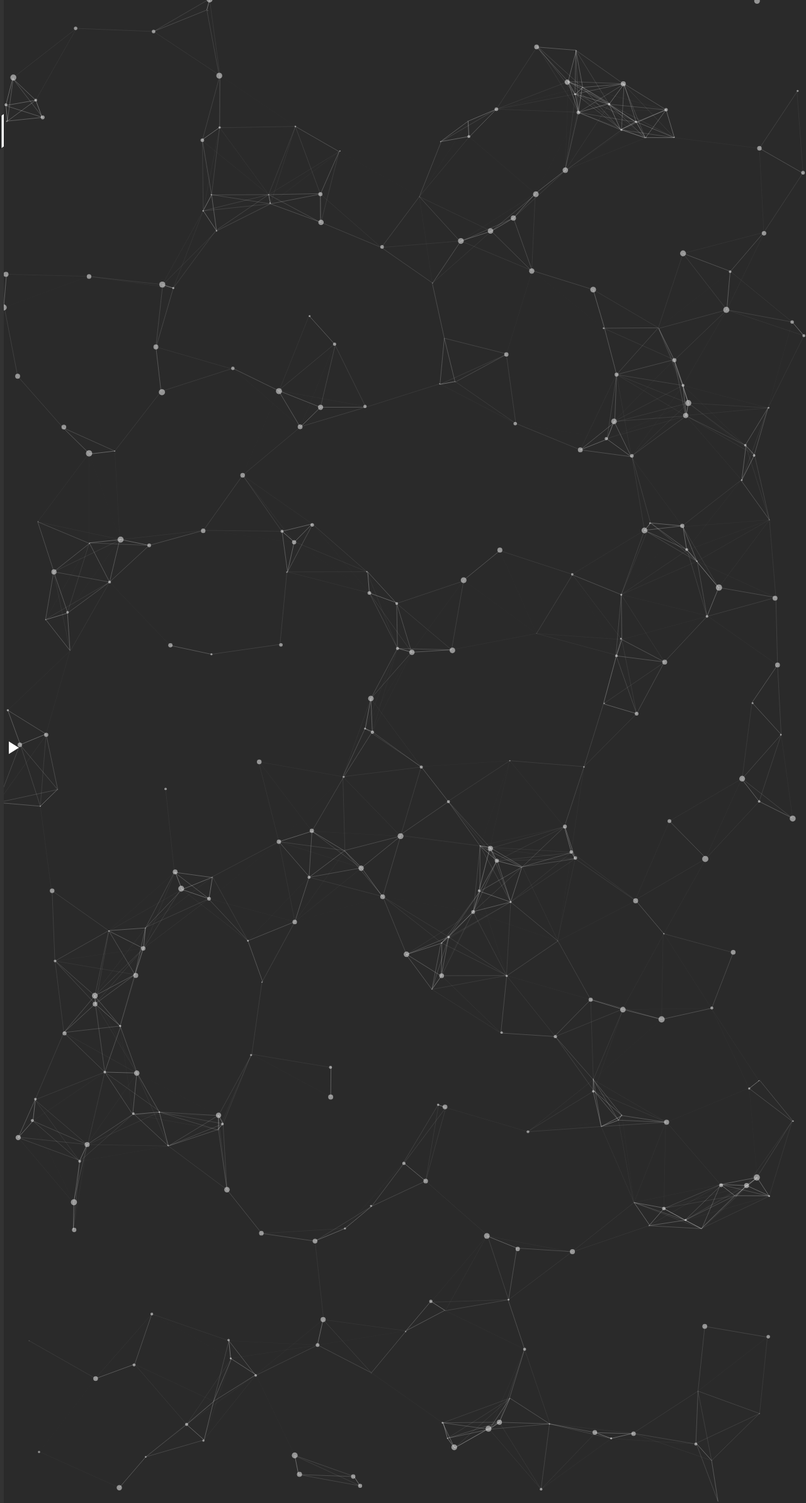
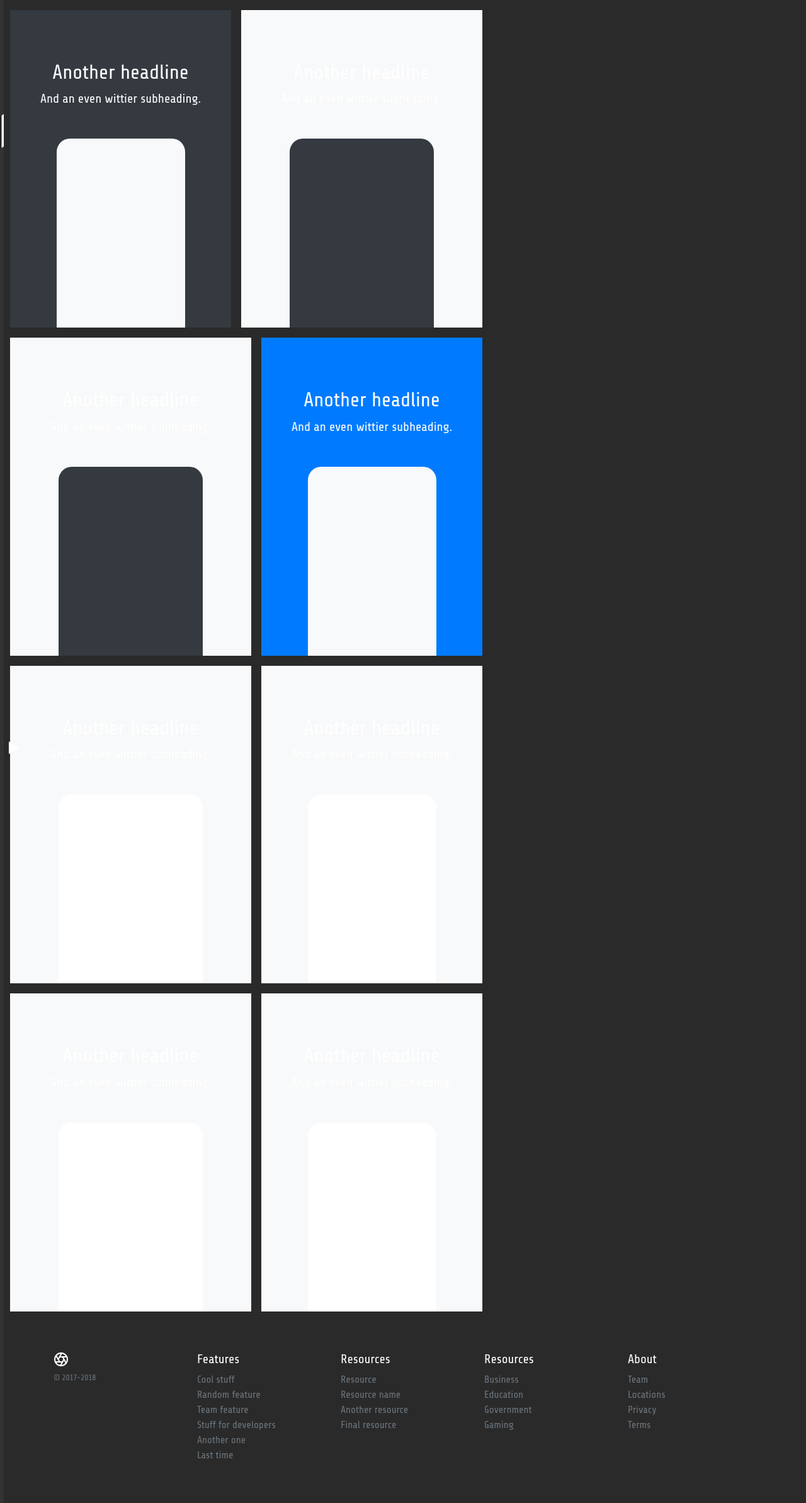
Before and after one commit to basnetsoyuj/GroWithMe, a Django app: page /forum/ in a window 1280 px wide. Shown: the whole page at 63% size. Run offline with Django 3.2, Linux system fonts and the light colour scheme; a user stored in the database is signed in; some libraries are stand-ins or nearby versions.

Commit message:
might be going back in the future

```diff
--- a/forum/templates/forum/forum.html
+++ b/forum/templates/forum/forum.html
@@ -7,12 +7,120 @@
 {% block head_title %}Forum{% endblock %}
 {% block body %}
     {% include 'home/includes/navbar.html' %}
-        <div class="contents">
-            <div id="particles-js"></div>
-            {% load staticfiles %}
-            <script src="{% static 'home/javascript/particles.min.js' %}"></script>
-            <script src="{% static 'home/javascript/app.js' %}"></script>
+    <div class="contents">
+    <div class="d-md-flex flex-md-equal w-100 my-md-3 pl-md-3">
+      <div class="bg-dark mr-md-3 pt-3 px-3 pt-md-5 px-md-5 text-center text-white overflow-hidden">
+        <div class="my-3 py-3">
+          <h2 class="display-5">Another headline</h2>
+          <p class="lead">And an even wittier subheading.</p>
         </div>
+        <div class="bg-light box-shadow mx-auto" style="width: 80%; height: 300px; border-radius: 21px 21px 0 0;"></div>
+      </div>
+      <div class="bg-light mr-md-3 pt-3 px-3 pt-md-5 px-md-5 text-center overflow-hidden">
+        <div class="my-3 p-3">
+          <h2 class="display-5">Another headline</h2>
+          <p class="lead">And an even wittier subheading.</p>
+        </div>
+        <div class="bg-dark box-shadow mx-auto" style="width: 80%; height: 300px; border-radius: 21px 21px 0 0;"></div>
+      </div>
+    </div>
 
+    <div class="d-md-flex flex-md-equal w-100 my-md-3 pl-md-3">
+      <div class="bg-light mr-md-3 pt-3 px-3 pt-md-5 px-md-5 text-center overflow-hidden">
+        <div class="my-3 p-3">
+          <h2 class="display-5">Another headline</h2>
+          <p class="lead">And an even wittier subheading.</p>
+        </div>
+        <div class="bg-dark box-shadow mx-auto" style="width: 80%; height: 300px; border-radius: 21px 21px 0 0;"></div>
+      </div>
+      <div class="bg-primary mr-md-3 pt-3 px-3 pt-md-5 px-md-5 text-center text-white overflow-hidden">
+        <div class="my-3 py-3">
+          <h2 class="display-5">Another headline</h2>
+          <p class="lead">And an even wittier subheading.</p>
+        </div>
+        <div class="bg-light box-shadow mx-auto" style="width: 80%; height: 300px; border-radius: 21px 21px 0 0;"></div>
+      </div>
+    </div>
 
-{% endblock %}
+    <div class="d-md-flex flex-md-equal w-100 my-md-3 pl-md-3">
+      <div class="bg-light mr-md-3 pt-3 px-3 pt-md-5 px-md-5 text-center overflow-hidden">
+        <div class="my-3 p-3">
+          <h2 class="display-5">Another headline</h2>
+          <p class="lead">And an even wittier subheading.</p>
+        </div>
+        <div class="bg-white box-shadow mx-auto" style="width: 80%; height: 300px; border-radius: 21px 21px 0 0;"></div>
+      </div>
+      <div class="bg-light mr-md-3 pt-3 px-3 pt-md-5 px-md-5 text-center overflow-hidden">
+        <div class="my-3 py-3">
+          <h2 class="display-5">Another headline</h2>
+          <p class="lead">And an even wittier subheading.</p>
+        </div>
+        <div class="bg-white box-shadow mx-auto" style="width: 80%; height: 300px; border-radius: 21px 21px 0 0;"></div>
+      </div>
+    </div>
+
+    <div class="d-md-flex flex-md-equal w-100 my-md-3 pl-md-3">
+      <div class="bg-light mr-md-3 pt-3 px-3 pt-md-5 px-md-5 text-center overflow-hidden">
+        <div class="my-3 p-3">
+          <h2 class="display-5">Another headline</h2>
+          <p class="lead">And an even wittier subheading.</p>
+        </div>
+        <div class="bg-white box-shadow mx-auto" style="width: 80%; height: 300px; border-radius: 21px 21px 0 0;"></div>
+      </div>
+      <div class="bg-light mr-md-3 pt-3 px-3 pt-md-5 px-md-5 text-center overflow-hidden">
+        <div class="my-3 py-3">
+          <h2 class="display-5">Another headline</h2>
+          <p class="lead">And an even wittier subheading.</p>
+        </div>
+        <div class="bg-white box-shadow mx-auto" style="width: 80%; height: 300px; border-radius: 21px 21px 0 0;"></div>
+      </div>
+    </div>
+
+    <footer class="container py-5">
+      <div class="row">
+        <div class="col-12 col-md">
+          <svg xmlns="http://www.w3.org/2000/svg" width="24" height="24" viewBox="0 0 24 24" fill="none" stroke="currentColor" stroke-width="2" stroke-linecap="round" stroke-linejoin="round" class="d-block mb-2"><circle cx="12" cy="12" r="10"></circle><line x1="14.31" y1="8" x2="20.05" y2="17.94"></line><line x1="9.69" y1="8" x2="21.17" y2="8"></line><line x1="7.38" y1="12" x2="13.12" y2="2.06"></line><line x1="9.69" y1="16" x2="3.95" y2="6.06"></line><line x1="14.31" y1="16" x2="2.83" y2="16"></line><line x1="16.62" y1="12" x2="10.88" y2="21.94"></line></svg>
+          <small class="d-block mb-3 text-muted">&copy; 2017-2018</small>
+        </div>
+        <div class="col-6 col-md">
+          <h5>Features</h5>
+          <ul class="list-unstyled text-small">
+            <li><a class="text-muted" href="#">Cool stuff</a></li>
+            <li><a class="text-muted" href="#">Random feature</a></li>
+            <li><a class="text-muted" href="#">Team feature</a></li>
+            <li><a class="text-muted" href="#">Stuff for developers</a></li>
+            <li><a class="text-muted" href="#">Another one</a></li>
+            <li><a class="text-muted" href="#">Last time</a></li>
+          </ul>
+        </div>
+        <div class="col-6 col-md">
+          <h5>Resources</h5>
+          <ul class="list-unstyled text-small">
+            <li><a class="text-muted" href="#">Resource</a></li>
+            <li><a class="text-muted" href="#">Resource name</a></li>
+            <li><a class="text-muted" href="#">Another resource</a></li>
+            <li><a class="text-muted" href="#">Final resource</a></li>
+          </ul>
+        </div>
+        <div class="col-6 col-md">
+          <h5>Resources</h5>
+          <ul class="list-unstyled text-small">
+            <li><a class="text-muted" href="#">Business</a></li>
+            <li><a class="text-muted" href="#">Education</a></li>
+            <li><a class="text-muted" href="#">Government</a></li>
+            <li><a class="text-muted" href="#">Gaming</a></li>
+          </ul>
+        </div>
+        <div class="col-6 col-md">
+          <h5>About</h5>
+          <ul class="list-unstyled text-small">
+            <li><a class="text-muted" href="#">Team</a></li>
+            <li><a class="text-muted" href="#">Locations</a></li>
+            <li><a class="text-muted" href="#">Privacy</a></li>
+            <li><a class="text-muted" href="#">Terms</a></li>
+          </ul>
+        </div>
+      </div>
+    </footer>
+    </div>
+        {% endblock %}
--- a/forum/templates/forum/forum_not_logged.html
+++ b/forum/templates/forum/forum_not_logged.html
@@ -15,8 +15,8 @@
                     <h1>You Have To Be Logged In To Use This Feature !</h1>
                 </div>
                 <div class="login_redirect_text">
-                    {% load static %}<a href="{% url 'accounts:login' %}" class="login_a">Login</a>
-                    <a href="{% url 'accounts:register' %}" class="register_a">Sign Up</a>
+                    {% load static %}<center><a href="{% url 'accounts:login' %}" class="login_a">Login</a>
+                    <a href="{% url 'accounts:register' %}" class="register_a">Sign Up</a></center>
                 </div>
             </div>
         </div>
--- a/home/templates/home/includes/navbar.html
+++ b/home/templates/home/includes/navbar.html
@@ -1,12 +1,10 @@
 {% block content %}
     {% include 'home/includes/svg-def.html' %}
     <div class="meny">
-            {% if not home %}
             <div class="logo_div_nav">
                     {% load staticfiles %}<img class="logo_nav" src="{% static 'home/images/logo-small.png' %}"/>
                     <h1 class="logo_text_nav">GroWithMe</h1>
             </div>
-            {% endif %}
 
 			<h2 class="navbar_header">Menu</h2>
 			<ul class="navbar_ul">
@@ -53,6 +51,7 @@
                     </li>
                 </a>
 			</ul>
+        <!--<span class="copyright" style="font-family:Arial"> &nbsp; Copyright © 2018 - GroWithMe </span>-->
     </div>
 
     <div class="meny-arrow"></div>
```
Also changed, not shown: forum/static/forum/css/forum_main.css (+22 -16 lines), db.sqlite3.
